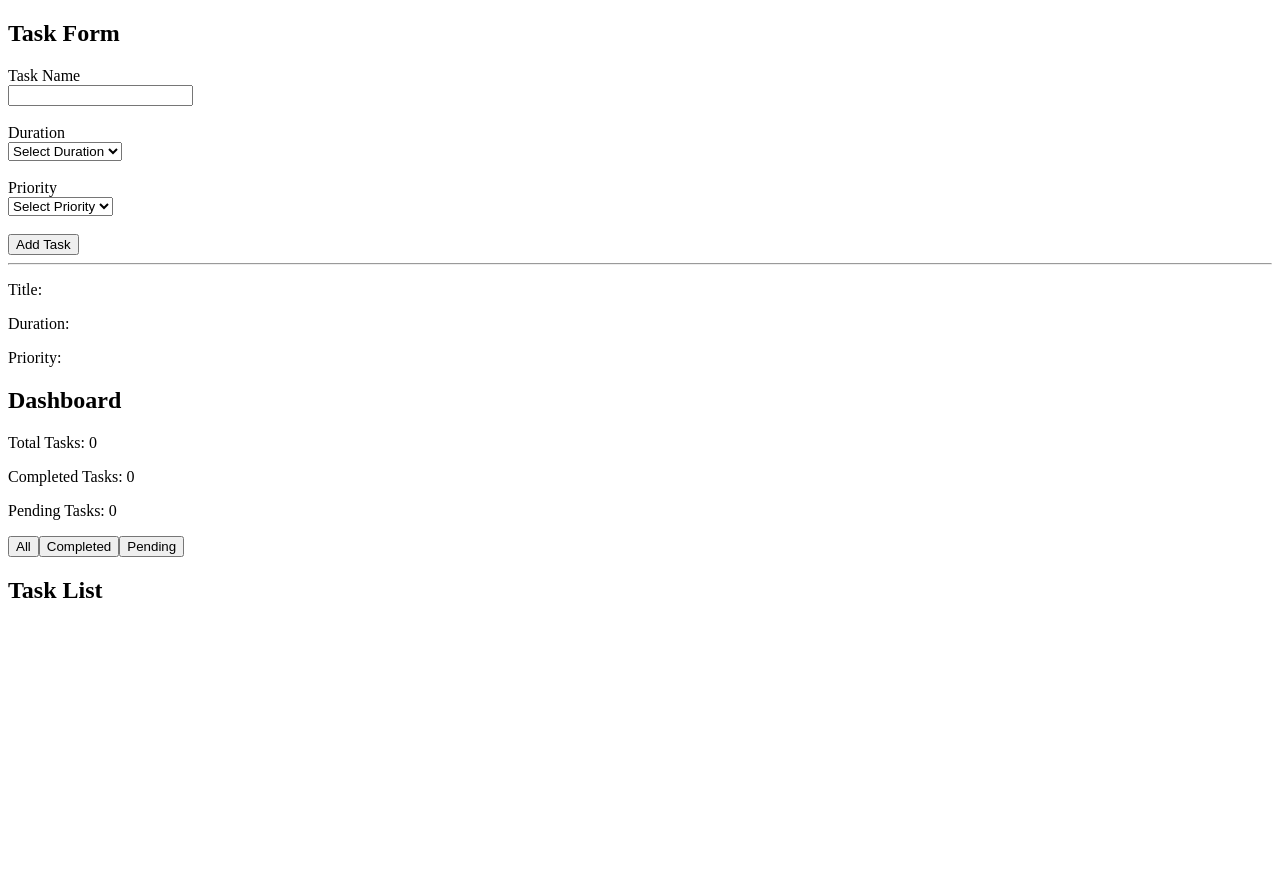
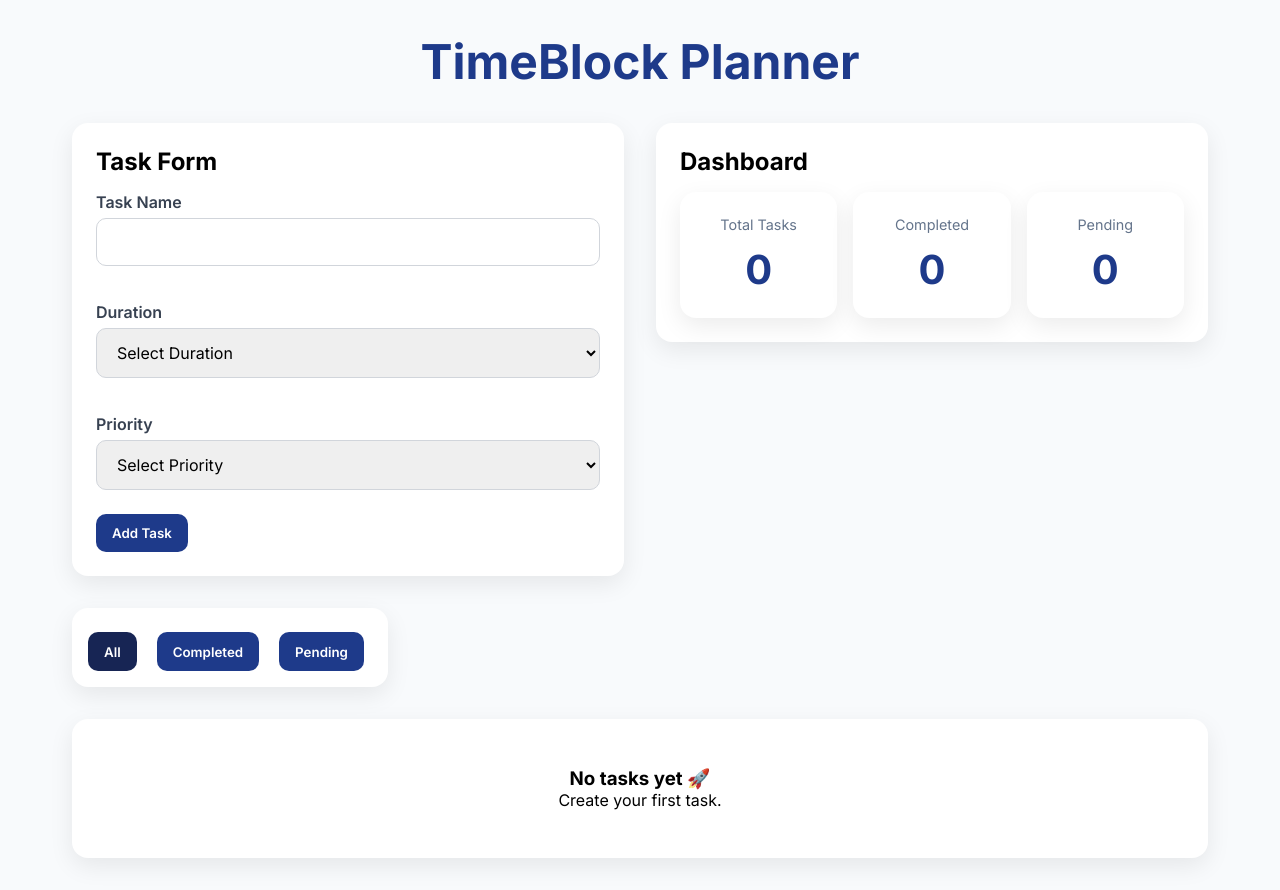
Before and after one commit to ayushonae/timeblock, a React (Vite) app: page / in a window 1280 px wide. Before the commit the page ends 800 px from the top, so only its background shows below. Built offline with nearby package versions, Linux system fonts and the light colour scheme.

Commit message:
Complete TimeBlock Planner MVP

```diff
--- a/src/App.css
+++ b/src/App.css
@@ -0,0 +1,320 @@
+@import url("https://fonts.googleapis.com/css2?family=Inter:wght@300;400;500;600;700&display=swap");
+
+* {
+  margin: 0;
+  padding: 0;
+  box-sizing: border-box;
+  font-family: "Inter", sans-serif;
+}
+
+.app {
+  max-width: 1200px;
+  margin: 0 auto;
+  padding: 2rem;
+}
+
+.app h1 {
+  text-align: center;
+  margin-bottom: 2rem;
+  font-size: 2.5rem;
+  font-weight: 700;
+}
+
+.top-section {
+  display: flex;
+  gap: 2rem;
+  align-items: flex-start;
+  margin-bottom: 2rem;
+}
+
+.top-section > * {
+  flex: 1;
+}
+
+.card {
+  background: white;
+  padding: 1.5rem;
+  border-radius: 16px;
+  box-shadow: 0 8px 24px rgba(0, 0, 0, 0.08);
+}
+
+body {
+  background-color: #f8fafc;
+}
+
+.task-card {
+  background: white;
+  padding: 1.25rem;
+  border-radius: 16px;
+  margin-bottom: 1rem;
+  box-shadow: 0 8px 24px rgba(0, 0, 0, 0.08);
+
+  transition: all 0.2s ease;
+}
+
+.task-card:hover {
+  transform: translateY(-6px);
+
+  box-shadow: 0 20px 40px rgba(0, 0, 0, 0.12);
+}
+
+.task-card h3 {
+  margin-bottom: 1.25rem;
+  font-size: 1.4rem;
+
+  overflow-wrap: break-word;
+  word-break: break-word;
+}
+.task-card p {
+  display: flex;
+  align-items: center;
+  gap: 0.75rem;
+
+  margin-bottom: 0.75rem;
+}
+
+button {
+  border: none;
+  border-radius: 10px;
+  padding: 0.7rem 1rem;
+  cursor: pointer;
+  font-weight: 600;
+  margin-right: 0.5rem;
+  margin-top: 0.75rem;
+}
+
+button {
+  border: none;
+  border-radius: 10px;
+  padding: 0.7rem 1rem;
+  cursor: pointer;
+  font-weight: 600;
+  margin-right: 0.5rem;
+  margin-top: 0.5rem;
+
+  background-color: #1e3a8a;
+  color: white;
+
+  transition: all 0.2s ease;
+}
+
+button:hover {
+  background-color: #172554;
+  transform: translateY(-2px);
+}
+
+.priority {
+  padding: 0.35rem 0.75rem;
+  border-radius: 999px;
+  margin-left: 0.5rem;
+  font-size: 0.85rem;
+  font-weight: 600;
+}
+
+.high {
+  background: #fee2e2;
+  color: #dc2626;
+}
+
+.medium {
+  background: #fef3c7;
+  color: #d97706;
+}
+
+.low {
+  background: #dcfce7;
+  color: #16a34a;
+}
+
+.dashboard-grid {
+  display: flex;
+  gap: 1rem;
+  margin-top: 1rem;
+}
+
+.stat-card {
+  flex: 1;
+
+  background: white;
+
+  border-radius: 16px;
+
+  padding: 1.5rem;
+
+  text-align: center;
+
+  box-shadow: 0 8px 24px rgba(0,0,0,0.08);
+
+  transition: all 0.2s ease;
+}
+
+.stat-card:hover {
+  transform: translateY(-4px);
+}
+
+
+.stat-card span {
+  display: block;
+
+  color: #64748b;
+
+  font-size: 0.9rem;
+
+  margin-bottom: 0.75rem;
+}
+
+.stat-card h3 {
+  font-size: 2.5rem;
+
+  font-weight: 700;
+
+  color: #1e3a8a;
+}
+
+.stat-card p {
+  font-size: 2rem;
+  font-weight: 700;
+}
+
+input,
+select {
+  width: 100%;
+  padding: 0.8rem 1rem;
+
+  margin-top: 0.4rem;
+  margin-bottom: 1rem;
+
+  border: 1px solid #d1d5db;
+  border-radius: 10px;
+
+  font-size: 1rem;
+
+  outline: none;
+
+  transition: all 0.2s ease;
+}
+
+input:focus,
+select:focus {
+  border-color: #2563eb;
+
+  box-shadow: 0 0 0 3px rgba(37, 99, 235, 0.15);
+}
+
+label {
+  font-weight: 600;
+  color: #374151;
+}
+
+h2 {
+  margin-bottom: 1rem;
+}
+
+.card {
+  background: white;
+  padding: 1.5rem;
+
+  border-radius: 16px;
+
+  box-shadow: 0 8px 24px rgba(0, 0, 0, 0.08);
+}
+
+@media (max-width: 768px) {
+  .top-section {
+    flex-direction: column;
+  }
+
+  .dashboard-grid {
+    flex-direction: column;
+  }
+
+  .app {
+    padding: 1rem;
+  }
+
+  button {
+    width: 100%;
+    margin-right: 0;
+  }
+}
+
+.task-list {
+  margin-top: 2rem;
+}
+
+.task-grid {
+  display: grid;
+
+  grid-template-columns: repeat(auto-fit, minmax(320px, 1fr));
+
+  gap: 1.5rem;
+
+  margin-top: 1rem;
+}
+
+.status {
+  padding: 0.35rem 0.75rem;
+  border-radius: 999px;
+  margin-left: 0.5rem;
+
+  font-size: 0.85rem;
+  font-weight: 600;
+}
+
+.completed {
+  background: #dcfce7;
+  color: #16a34a;
+}
+
+.pending {
+  background: #fee2e2;
+  color: #dc2626;
+}
+
+.filter-container {
+  display: flex;
+  gap: 0.75rem;
+
+  background: white;
+
+  padding: 1rem;
+
+  border-radius: 16px;
+
+  box-shadow: 0 8px 24px rgba(0, 0, 0, 0.08);
+
+  width: fit-content;
+
+  margin-bottom: 2rem;
+}
+
+.active-filter {
+  background: #172554;
+}
+
+.task-list h2 {
+  margin-bottom: 1.5rem;
+  font-size: 2rem;
+}
+
+.empty-state {
+  text-align: center;
+
+  padding: 3rem;
+
+  background: white;
+
+  border-radius: 16px;
+
+  box-shadow: 0 8px 24px rgba(0, 0, 0, 0.08);
+}
+
+.app h1 {
+  text-align: center;
+  margin-bottom: 2rem;
+
+  font-size: 3rem;
+  font-weight: 800;
+
+  color: #1e3a8a;
+}
--- a/src/App.jsx
+++ b/src/App.jsx
@@ -1,4 +1,5 @@
 import { useState, useEffect } from "react";
+import "./App.css";
 
 import TaskForm from "./components/TaskForm";
 import TaskList from "./components/TaskList";
@@ -9,15 +10,16 @@ function App() {
   const [tasks, setTasks] = useState(() => {
     const savedTasks = localStorage.getItem("tasks");
 
-
-
     return savedTasks ? JSON.parse(savedTasks) : [];
   });
 
   const [filter, setFilter] = useState("All");
 
   useEffect(() => {
-    localStorage.setItem("tasks", JSON.stringify(tasks));
+    localStorage.setItem(
+      "tasks",
+      JSON.stringify(tasks)
+    );
   }, [tasks]);
 
   function addTask(newTask) {
@@ -25,7 +27,11 @@ function App() {
   }
 
   function deleteTask(id) {
-    setTasks(tasks.filter((task) => task.id !== id));
+    setTasks(
+      tasks.filter(
+        (task) => task.id !== id
+      )
+    );
   }
 
   function toggleTask(id) {
@@ -39,44 +45,90 @@ function App() {
         }
 
         return task;
-      }),
+      })
+    );
+  }
+
+  function editTask(
+    id,
+    updatedTitle,
+    updatedDuration,
+    updatedPriority
+  ) {
+    setTasks(
+      tasks.map((task) => {
+        if (task.id === id) {
+          return {
+            ...task,
+            title: updatedTitle,
+            duration: updatedDuration,
+            priority: updatedPriority,
+          };
+        }
+
+        return task;
+      })
     );
   }
 
   let filteredTasks = tasks;
 
   if (filter === "Completed") {
-    filteredTasks = tasks.filter((task) => task.completed);
+    filteredTasks = tasks.filter(
+      (task) => task.completed
+    );
   }
 
   if (filter === "Pending") {
-    filteredTasks = tasks.filter((task) => !task.completed);
+    filteredTasks = tasks.filter(
+      (task) => !task.completed
+    );
   }
 
   const totalTasks = tasks.length;
 
-  const completedTasks = tasks.filter((task) => task.completed).length;
+  const completedTasks =
+    tasks.filter(
+      (task) => task.completed
+    ).length;
 
-  const pendingTasks = tasks.filter((task) => !task.completed).length;
+  const pendingTasks =
+    tasks.filter(
+      (task) => !task.completed
+    ).length;
 
   return (
-    <>
-      <TaskForm addTask={addTask} />
+    <div className="app">
 
-      <DashBoard
-        totalTasks={totalTasks}
-        completedTasks={completedTasks}
-        pendingTasks={pendingTasks}
+      <h1>TimeBlock Planner</h1>
+
+      <div className="top-section">
+
+        <TaskForm
+          addTask={addTask}
+        />
+
+        <DashBoard
+          totalTasks={totalTasks}
+          completedTasks={completedTasks}
+          pendingTasks={pendingTasks}
+        />
+
+      </div>
+
+      <FilterBar
+        filter={filter}
+        setFilter={setFilter}
       />
-
-      <FilterBar filter={filter} setFilter={setFilter} />
 
       <TaskList
         tasks={filteredTasks}
         deleteTask={deleteTask}
         toggleTask={toggleTask}
+        editTask={editTask}
       />
-    </>
+
+    </div>
   );
 }
 
--- a/src/components/DashBoard.jsx
+++ b/src/components/DashBoard.jsx
@@ -1,18 +1,25 @@
+function Dashboard({ totalTasks, completedTasks, pendingTasks }) {
+  return (
+    <div className="card">
+  <h2>Dashboard</h2>
 
+  <div className="dashboard-grid">
+    <div className="stat-card">
+      <span>Total Tasks</span>
+      <h3>{totalTasks}</h3>
+    </div>
 
-function Dashboard({
-  totalTasks,
-  completedTasks,
-  pendingTasks,
-}) {
-  return (
-    <div>
-      <h2>Dashboard</h2>
+    <div className="stat-card">
+      <span>Completed</span>
+      <h3>{completedTasks}</h3>
+    </div>
 
-      <p>Total Tasks: {totalTasks}</p>
-      <p>Completed Tasks: {completedTasks}</p>
-      <p>Pending Tasks: {pendingTasks}</p>
+    <div className="stat-card">
+      <span>Pending</span>
+      <h3>{pendingTasks}</h3>
     </div>
+  </div>
+</div>
   );
 }
 
--- a/src/components/FilterBar.jsx
+++ b/src/components/FilterBar.jsx
@@ -1,11 +1,28 @@
+function FilterBar({ filter, setFilter }) {
+  return (
+    <div className="filter-container">
+      <button
+        className={filter === "All" ? "active-filter" : ""}
+        onClick={() => setFilter("All")}
+      >
+        All
+      </button>
 
-function FilterBar ({filter, setFilter}) {
-    return (
-        <div>
-            <button onClick={() => setFilter ("All") }>All</button>
-            <button onClick={() => setFilter ("Completed")}>Completed</button>
-            <button onClick={() => setFilter ("Pending")}>Pending</button>
-        </div>
-    )
+      <button
+        className={filter === "Completed" ? "active-filter" : ""}
+        onClick={() => setFilter("Completed")}
+      >
+        Completed
+      </button>
+
+      <button
+        className={filter === "Pending" ? "active-filter" : ""}
+        onClick={() => setFilter("Pending")}
+      >
+        Pending
+      </button>
+    </div>
+  );
 }
+
 export default FilterBar;
--- a/src/components/TaskCard.jsx
+++ b/src/components/TaskCard.jsx
@@ -1,15 +1,80 @@
+import { useState } from "react";
 
-function TaskCard({task, deleteTask, toggleTask}) {
-    return (<div>
+function TaskCard({ task, deleteTask, toggleTask, editTask }) {
+  const [isEditing, setIsEditing] = useState(false);
+  const [editedTitle, setEditedTitle] = useState(task.title);
+  const [editedDuration, setEditedDuration] = useState(task.duration);
+  const [editedPriority, setEditedPriority] = useState(task.priority);
+
+  return (
+    <div className="task-card">
+      {isEditing ? (
+        <input
+          value={editedTitle}
+          onChange={(e) => setEditedTitle(e.target.value)}
+        />
+      ) : (
         <h3>{task.title}</h3>
-        <p>Duration : {task.duration}</p>
-        <p>Priority : {task.priority}</p>
-        <p>Status : {task.completed ? "Completed" : "Pending"}</p>
-        <button onClick={()=> deleteTask(task.id)}>Delete</button>
-        <button onClick={() => toggleTask(task.id)}>  {task.completed ? "Undo" : "Complete"} </button>
+      )}
+      {isEditing ? (
+        <select
+          value={editedDuration}
+          onChange={(e) => setEditedDuration(e.target.value)}
+        >
+          <option value="30 Minutes">30 Minutes</option>
 
+          <option value="1 Hour">1 Hour</option>
 
+          <option value="2 Hours">2 Hours</option>
+
+          <option value="3 Hours">3 Hours</option>
+        </select>
+      ) : (
+       <p>⏱ {task.duration}</p>
+      )}
+      {isEditing ? (
+        <select
+          value={editedPriority}
+          onChange={(e) => setEditedPriority(e.target.value)}
+        >
+          <option value="High">High</option>
+
+          <option value="Medium">Medium</option>
+
+          <option value="Low">Low</option>
+        </select>
+      ) : (
+        <p>
+          Priority
+          <span className={`priority ${task.priority.toLowerCase()}`}>
+            {task.priority}
+          </span>
+        </p>
+      )}
+
+      <p>
+        Status
+        <span className={`status ${task.completed ? "completed" : "pending"}`}>
+          {task.completed ? "Completed" : "Pending"}
+        </span>
+      </p>
+      <button onClick={() => deleteTask(task.id)}>Delete</button>
+      <button onClick={() => toggleTask(task.id)}>
+        {" "}
+        {task.completed ? "Undo" : "Complete"}{" "}
+      </button>
+      <button onClick={() => setIsEditing(true)}>Edit</button>
+      {isEditing && (
+        <button
+          onClick={() => {
+            editTask(task.id, editedTitle, editedDuration, editedPriority);
+            setIsEditing(false);
+          }}
+        >
+          Save
+        </button>
+      )}
     </div>
-    );
+  );
 }
 export default TaskCard;
--- a/src/components/TaskForm.jsx
+++ b/src/components/TaskForm.jsx
@@ -1,6 +1,6 @@
 import { useState } from "react";
 
-function TaskForm({addTask}) {
+function TaskForm({ addTask }) {
   const [title, setTitle] = useState("");
   const [duration, setDuration] = useState("");
   const [priority, setPriority] = useState("");
@@ -46,10 +46,16 @@ function TaskForm({addTask}) {
     };
 
     addTask(newTask);
+
+    setTitle("");
+    setDuration("");
+    setPriority("");
+    setCustomDurationValue("");
+    setCustomDurationUnit("Minutes");
   }
 
   return (
-    <div>
+    <div className="card">
       <h2>Task Form</h2>
 
       <label htmlFor="title">Task Name</label>
@@ -110,7 +116,7 @@ function TaskForm({addTask}) {
       <br />
 
       <label htmlFor="priority">Priority</label>
-      <br />
+
       <select id="priority" value={priority} onChange={handlePriorityChange}>
         <option value="">Select Priority</option>
         <option value="High">High</option>
@@ -118,23 +124,7 @@ function TaskForm({addTask}) {
         <option value="Low">Low</option>
       </select>
 
-      <br />
-      <br />
-
       <button onClick={handleAddTask}>Add Task</button>
-
-      <hr />
-
-      <p>Title: {title}</p>
-      <p>Duration: {duration}</p>
-
-      {duration === "Custom" && (
-        <p>
-          Custom Duration: {customDurationValue} {customDurationUnit}
-        </p>
-      )}
-
-      <p>Priority: {priority}</p>
     </div>
   );
 }
--- a/src/components/TaskList.jsx
+++ b/src/components/TaskList.jsx
@@ -1,20 +1,31 @@
 import TaskCard from "./TaskCard";
 
-function TaskList({ tasks, deleteTask, toggleTask }) {
+function TaskList({ tasks, deleteTask, toggleTask, editTask }) {
+  if (tasks.length === 0) {
     return (
-    <div>
+      <div className="empty-state">
+        <h3>No tasks yet 🚀</h3>
+        <p>Create your first task.</p>
+      </div>
+    );
+  }
+  return (
+    <div className="task-list">
       <h2>Task List</h2>
 
+      <div className="task-grid">
         {tasks.map((task) => (
           <TaskCard
             key={task.id}
             task={task}
             deleteTask={deleteTask}
             toggleTask={toggleTask}
+            editTask={editTask}
           />
         ))}
       </div>
+    </div>
   );
+}
 
-}
 export default TaskList;
```
Lines whose indentation alone changed are shown as unchanged.
